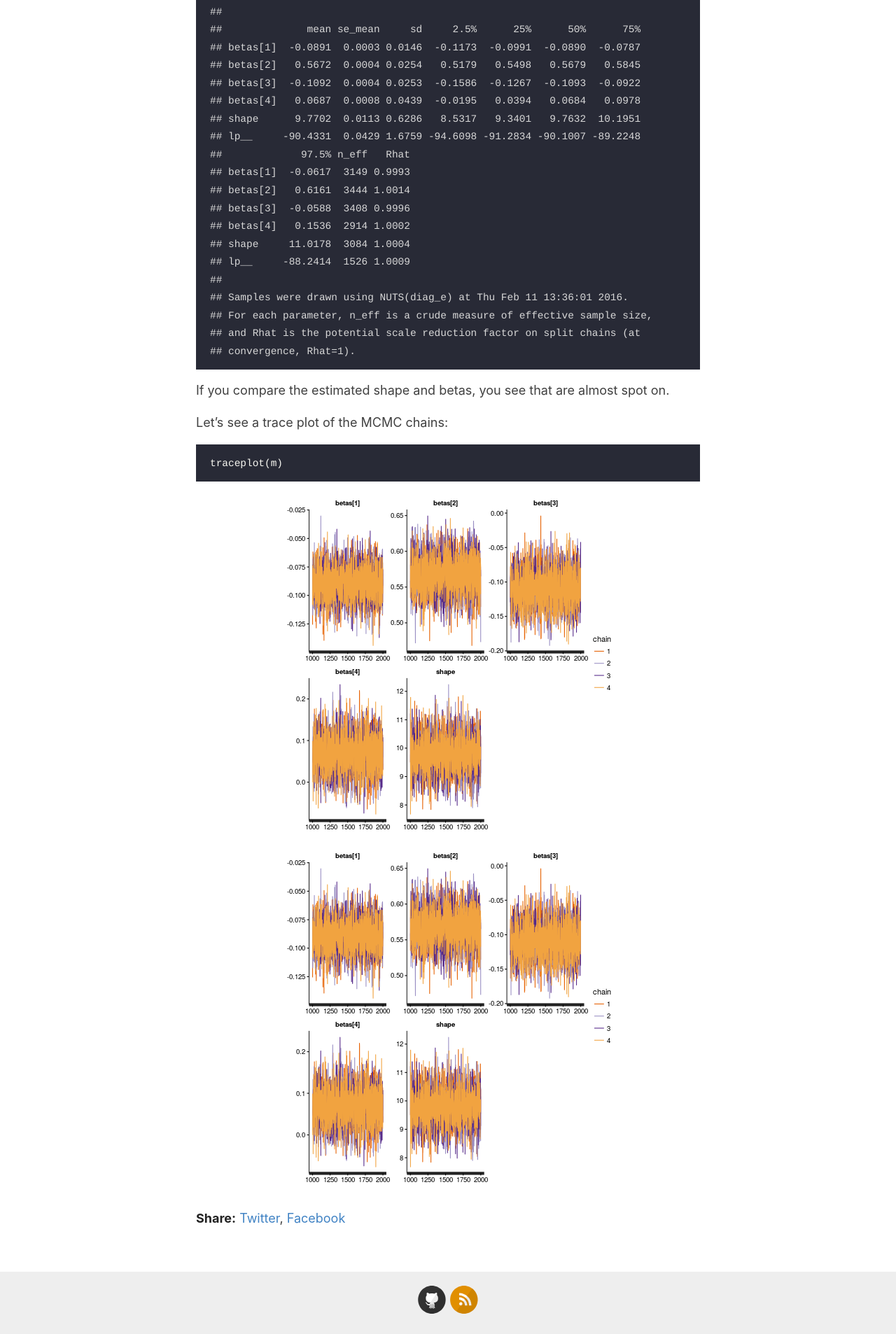
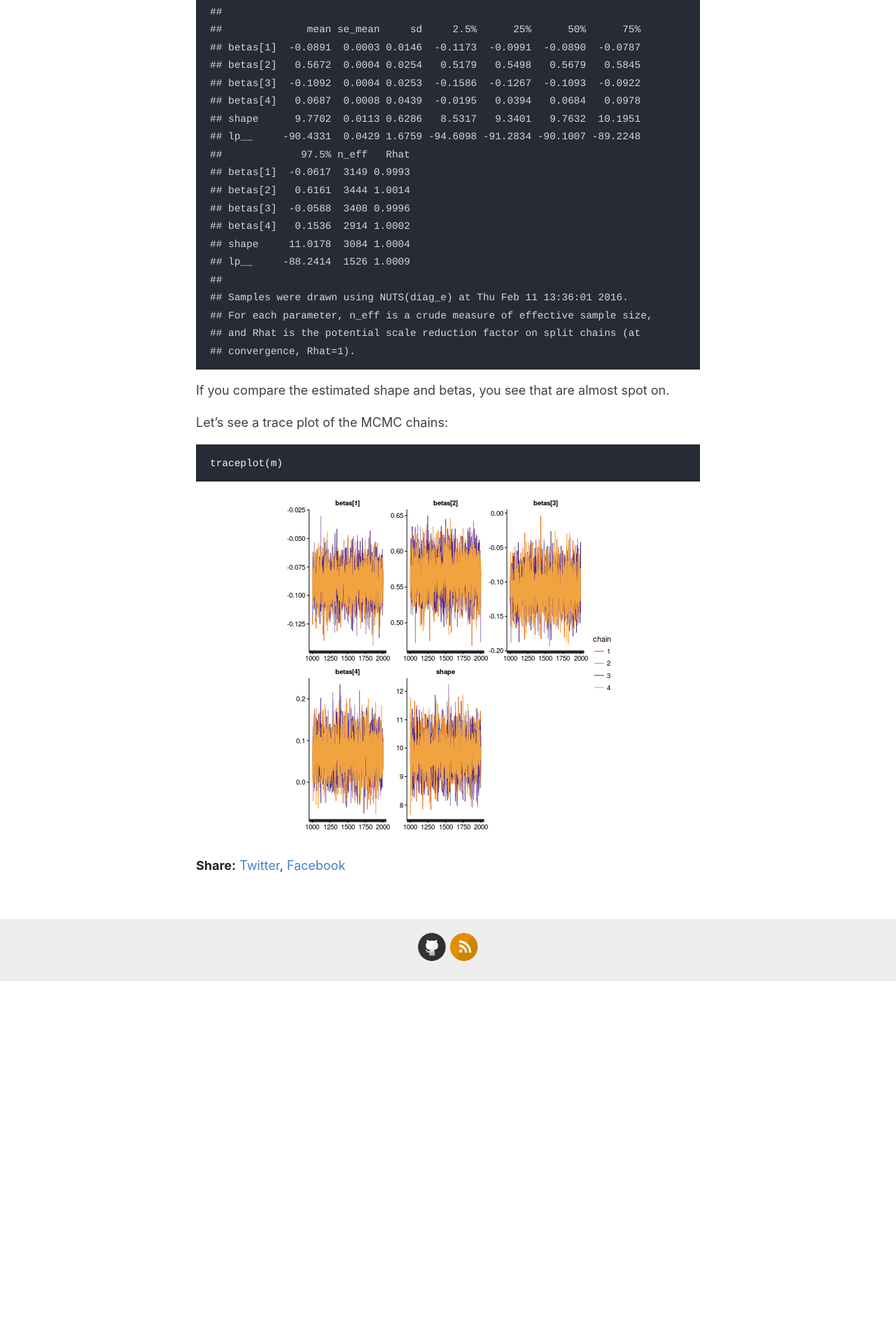
Before and after one commit to krz/krz.github.io, a Jekyll site: the page built from _posts/2016-02-11-stan_gamma.md, in a window 1280 px wide. Shown: the part 1823-3729 px from the top of the page at 70% size. Built offline with Jekyll 4.4.1, drawn with Linux system fonts in a browser that asks for light colours; after the commit the page ends 3225 px from its top, so only the background shows below that.

Commit message:
Update 2016-02-11-stan_gamma.md

````diff
--- a/_posts/2016-02-11-stan_gamma.md
+++ b/_posts/2016-02-11-stan_gamma.md
@@ -99,5 +99,4 @@ Let's see a trace plot of the MCMC chains:
 traceplot(m)
 ```
 
-![plot of chunk unnamed-chunk-5]({{ site.url }}/images/stangamma1unnamed-chunk-5-1.png)
 ![](/images/stangamma1unnamed-chunk-5-1.png)
````
